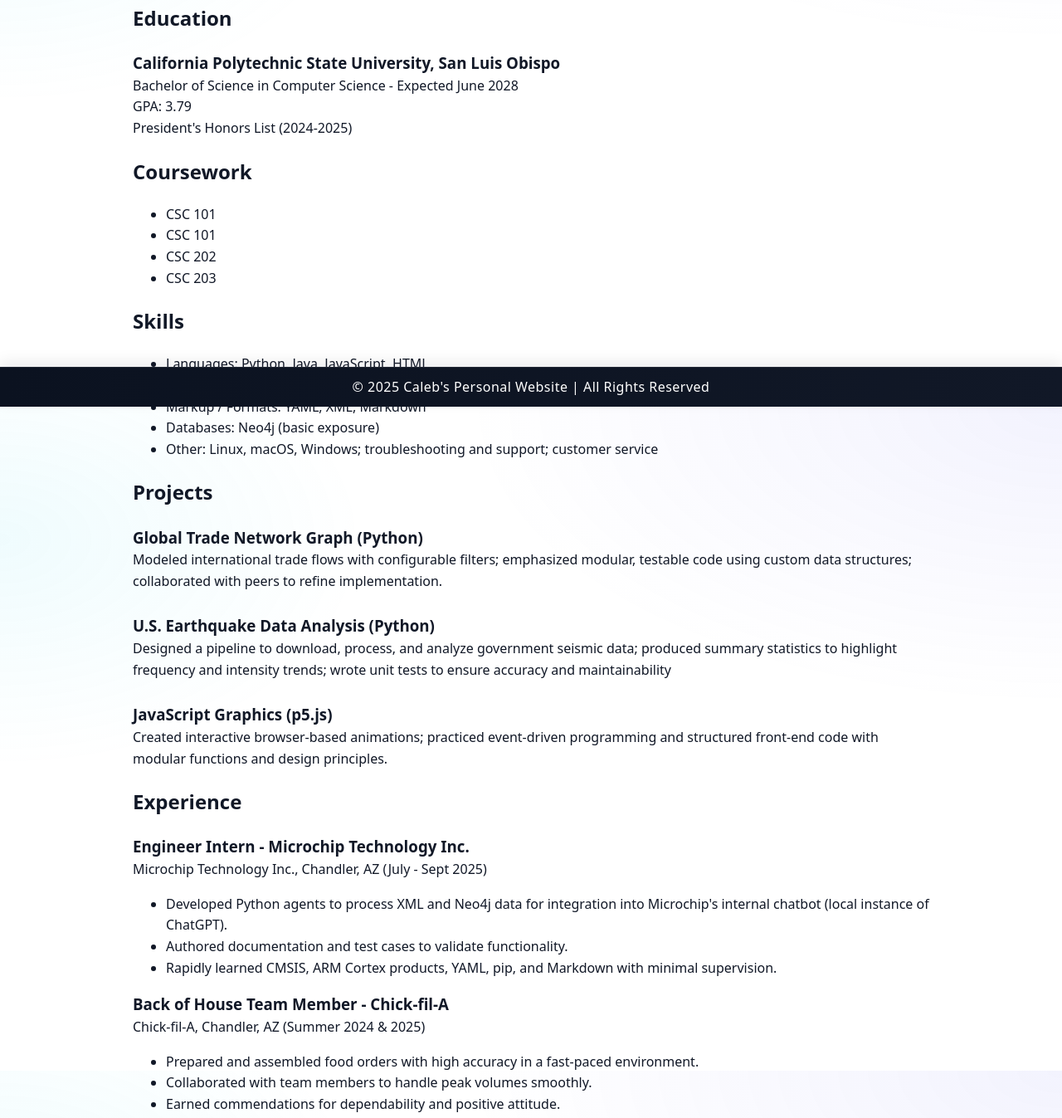
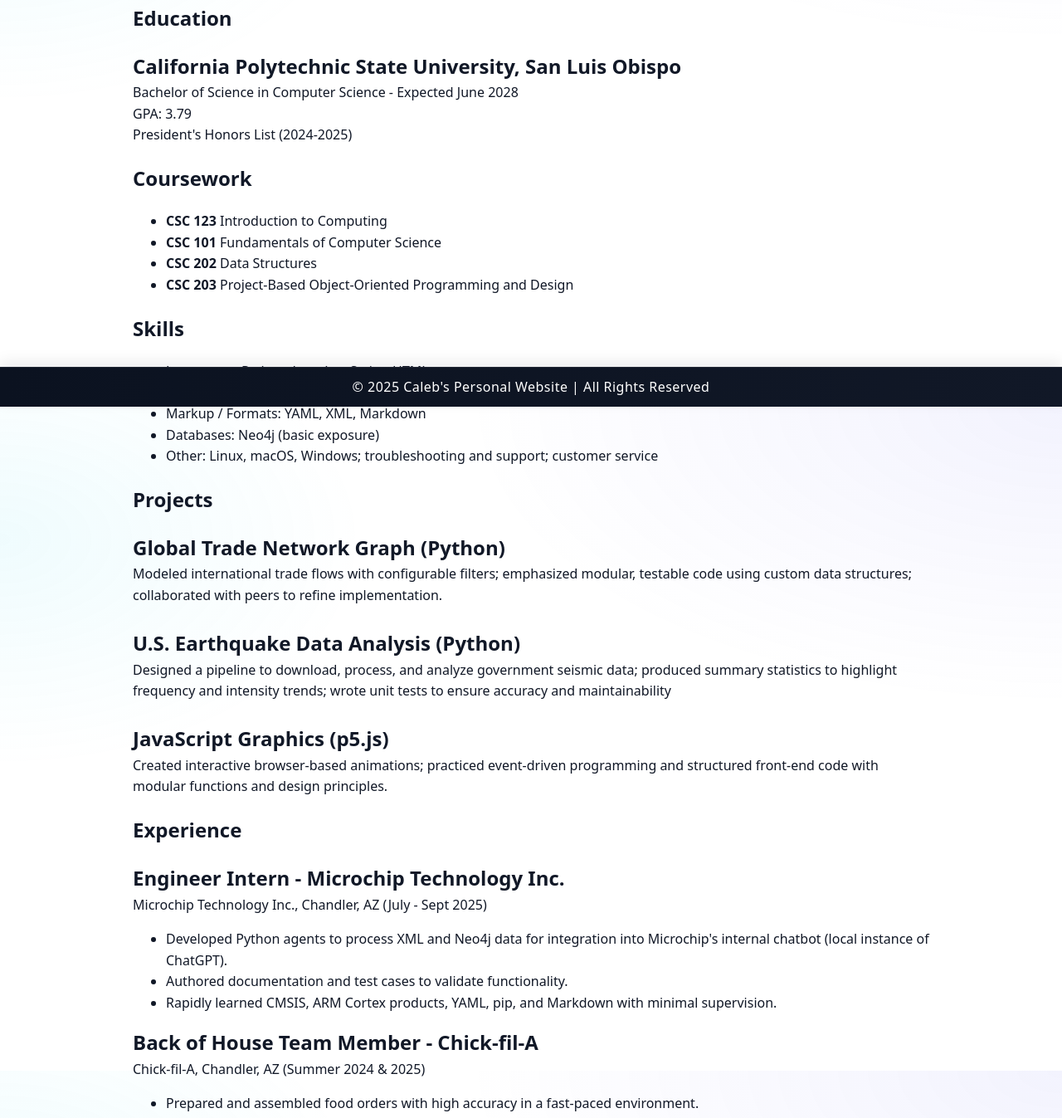
Before and after one commit to caso-2/caso-2.github.io, a plain HTML site: page resume.html in a window 1280 px wide. Shown: the part 310-1657 px from the top of the page at 83% size. Drawn offline with Linux system fonts and the light colour scheme.

Commit message:
fix coursework and formatting

```diff
--- a/resume.html
+++ b/resume.html
@@ -31,11 +31,11 @@
 
     <div class="resume">
         <section class="section">
-        <h2 class="Education">Education</h2>
+        <h1 class="Education">Education</h1>
         <div class="entry">
-            <h3 class="entry-title">
+            <h2 class="entry-title">
                 California Polytechnic State University, San Luis Obispo
-            </h3>
+            </h2>
             <p class="entry-info">
                 Bachelor of Science in Computer Science - Expected June 2028
                 <br>
@@ -47,25 +47,25 @@
     </section>
 
     <section class="section">
-        <h2 class="Coursework">Coursework</h2>
+        <h1 class="Coursework">Coursework</h1>
         <ul class="course-list">
             <li>
-                CSC 101
+                <b>CSC 123</b> Introduction to Computing
             </li>
             <li>
-                CSC 101
+                <b>CSC 101</b> Fundamentals of Computer Science
             </li>
             <li>
-                CSC 202
+                <b>CSC 202</b> Data Structures
             </li>
             <li>
-                CSC 203
+                <b>CSC 203</b> Project-Based Object-Oriented Programming and Design
             </li>
         </ul>
     </section>
 
     <section class="section">
-        <h2 class="Skills">Skills</h2>
+        <h1 class="Skills">Skills</h1>
         <ul class="skill-list">
             <li>
                 Languages: Python, Java, JavaScript, HTML
@@ -87,11 +87,11 @@
     </section>
 
     <section class="section">
-        <h2 class="Projects">Projects</h2>
+        <h1 class="Projects">Projects</h1>
         <div class="entry">
-            <h3 class="entry-title">
+            <h2 class="entry-title">
                 Global Trade Network Graph (Python)
-            </h3>
+            </h2>
             <p class="entry-info"></p>
             <p class="entry-desciption">
                 Modeled international trade flows with configurable filters; emphasized modular, testable code using custom data structures; collaborated with peers to refine implementation.
@@ -99,7 +99,7 @@
             <br>
         </div>
         <div class="entry">
-            <h3 class="entry-title">U.S. Earthquake Data Analysis (Python)</h3>
+            <h2 class="entry-title">U.S. Earthquake Data Analysis (Python)</h2>
             <p class="entry-info"></p>
             <p class="entry-desciption">
                 Designed a pipeline to download, process, and analyze government seismic data; produced summary statistics to highlight frequency and intensity trends; wrote unit tests to ensure accuracy and maintainability
@@ -107,7 +107,7 @@
             <br>
         </div>
         <div class="entry">
-            <h3 class="entry-title">JavaScript Graphics (p5.js)</h3>
+            <h2 class="entry-title">JavaScript Graphics (p5.js)</h2>
             <p class="entry-info"></p>
             <p class="entry-desciption">
                 Created interactive browser-based animations; practiced event-driven programming and structured front-end code with modular functions and design principles.
@@ -116,11 +116,11 @@
     </section>
 
     <section class="section">
-        <h2 class="Experience">Experience</h2>
+        <h1 class="Experience">Experience</h1>
         <div class="entry">
-            <h3 class="entry-title">
+            <h2 class="entry-title">
                 Engineer Intern - Microchip Technology Inc.
-            </h3>
+            </h2>
             <p class="entry-info">
                 Microchip Technology Inc., Chandler, AZ (July - Sept 2025)
             </p>
@@ -138,9 +138,9 @@
             </ul>
         </div>
         <div class="entry">
-            <h3 class="entry-title">
+            <h2 class="entry-title">
                 Back of House Team Member - Chick-fil-A
-            </h3>
+            </h2>
             <p class="entry-info">
                 Chick-fil-A, Chandler, AZ (Summer 2024 & 2025)
             </p>
@@ -158,9 +158,9 @@
             </ul>
         </div>
         <div class="entry">
-            <h3 class="entry-title">
+            <h2 class="entry-title">
                 Freelance Drone Pilot
-            </h3>
+            </h2>
             <p class="entry-info">
                 2023
             </p>
@@ -177,7 +177,7 @@
     </section>
 
     <section class="section">
-        <h2 class="Leadership and Service">Leadership and Service</h2>
+        <h1 class="Leadership and Service">Leadership and Service</h1>
         <ul>
             <li>
                 <b>Scout Team Player,</b> Cal Poly Women's Basketball (Division I)
@@ -198,7 +198,7 @@
     </section>
 
     <section class="section">
-        <h2 class="Awards and Certifications">Awards and Certifications</h2>
+        <h1 class="Awards and Certifications">Awards and Certifications</h1>
         <ul>
             <li>
                 President's Honors List, Cal Poly (2024-2025)
```
